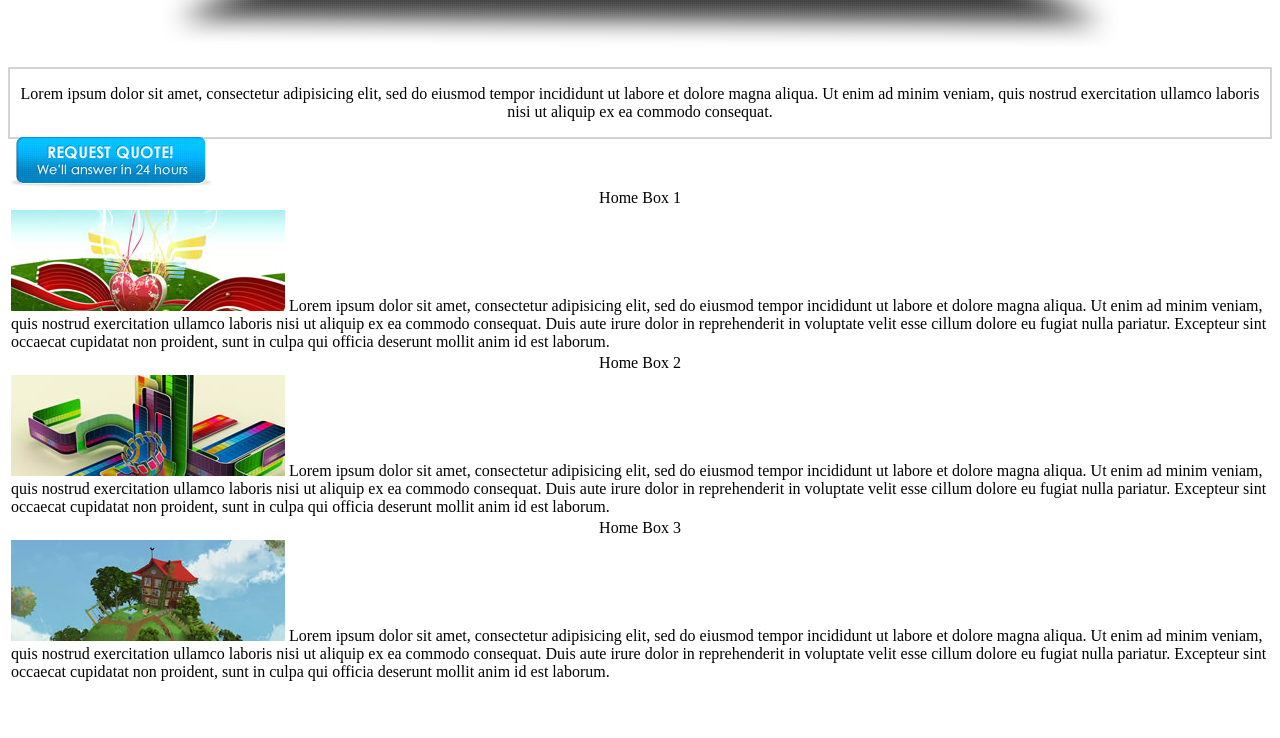
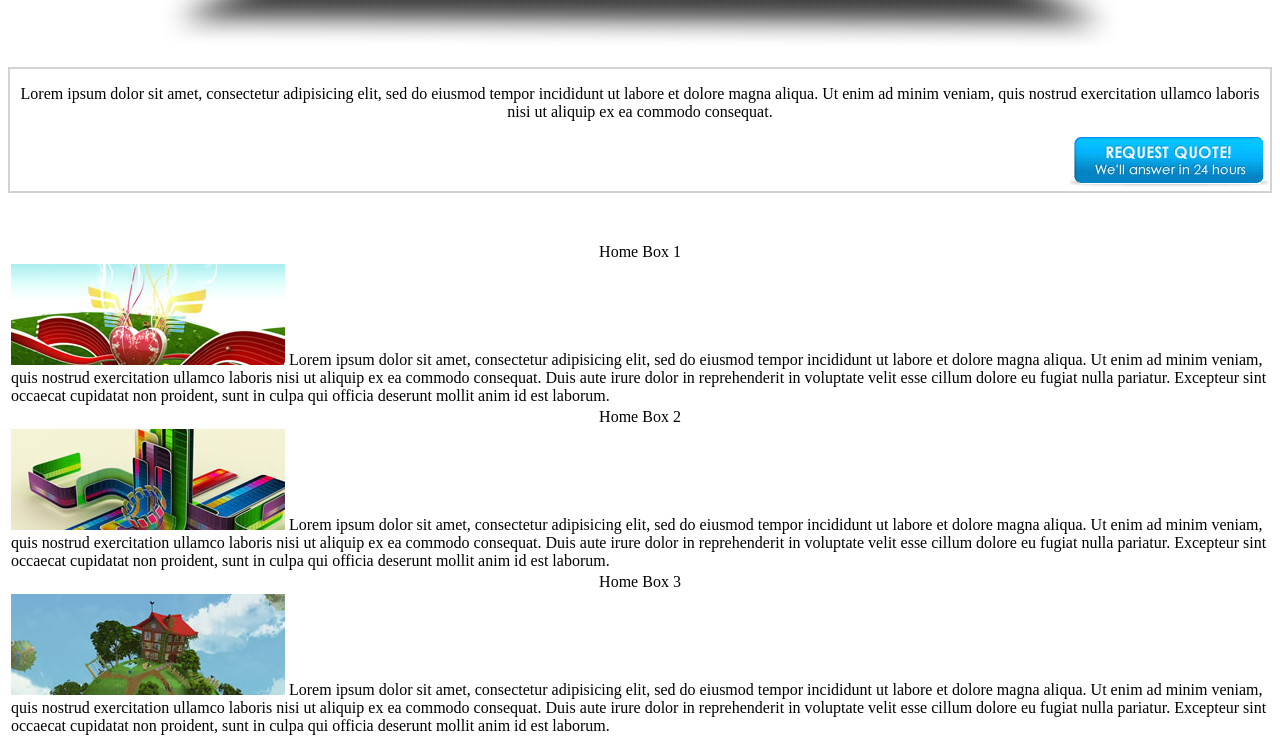
Before and after one commit to Aldoreino/Busy_Hands, a plain HTML site: page html-css-lab-blank/index.html in a window 1280 px wide. Shown: the part 514-1252 px from the top of the page. Before the commit the page ends 1198 px from the top, so only its background shows below. Drawn offline with Linux system fonts and the light colour scheme.

```diff
--- a/html-css-lab-blank/css/style.css
+++ b/html-css-lab-blank/css/style.css
@@ -6,16 +6,6 @@ nav {
 	margin-left: -8px;
 	margin-right: -8px;
 	display: block;
-
-
-
-
-}
-
-#body {
-
-
-
 }
 
 ul {
@@ -33,7 +23,6 @@ li {
 	display: inline;
 }
 
-
 #logo {
 	display: inline-block;
 	float: left;
@@ -50,8 +39,6 @@ li {
 	margin-right: 100px;
 }
 
-
-
 #shadow {
 	margin-top: -20px;
 
@@ -67,7 +54,7 @@ li {
 
 #request {
 	float: right;
-	position: absolute;
+	position: relative;
 }
 
 .background {
@@ -75,12 +62,14 @@ li {
 	width: ;
 }
 
-#request {
-	float: right;
-}
 
 #container {
 	display: inline-block;
 	float: left;
+	position: relative;
 
 }
+
+
+
+}
```
Also changed, not shown: html-css-lab-blank/index.html (+6 -8 lines).
